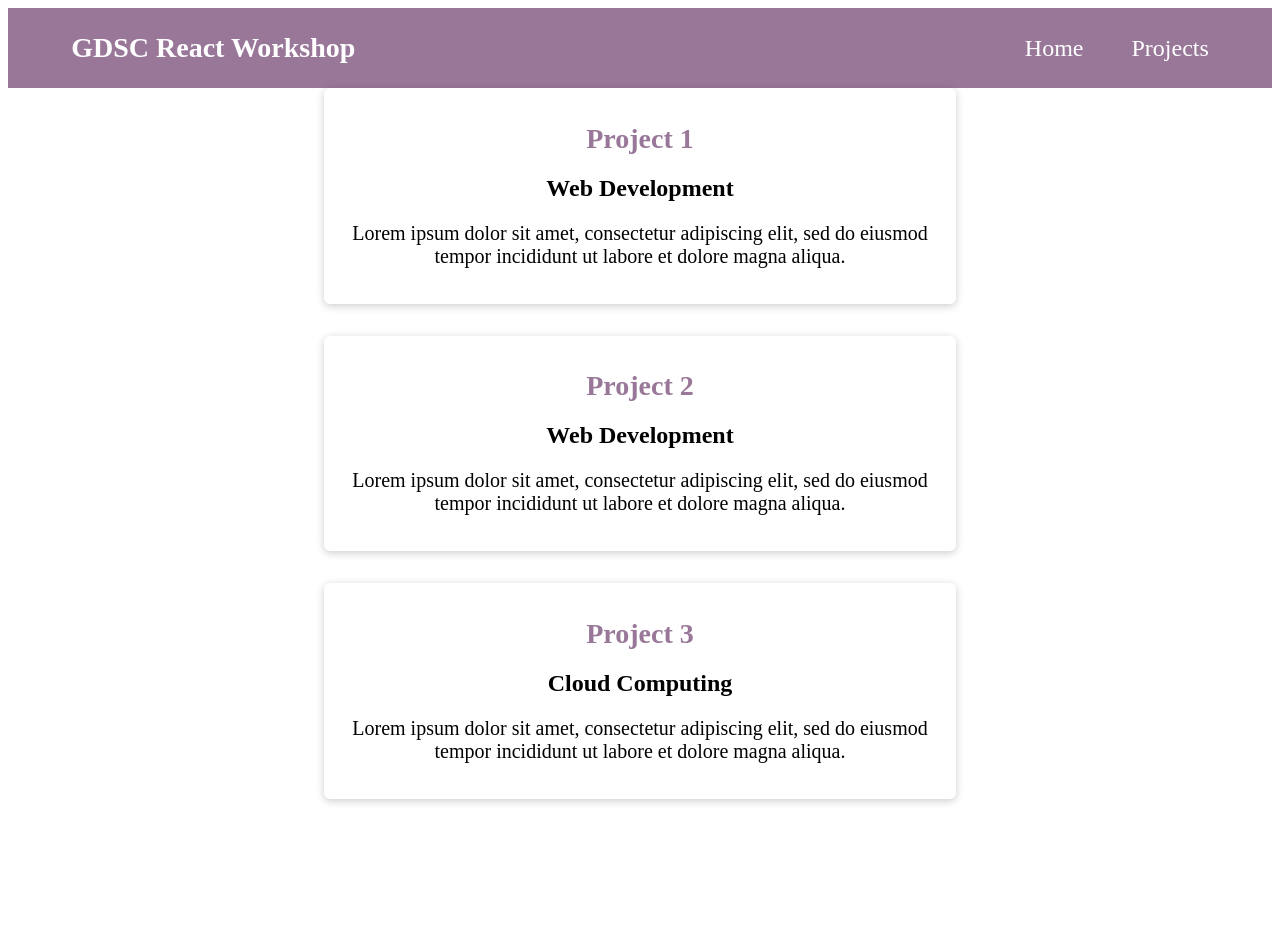
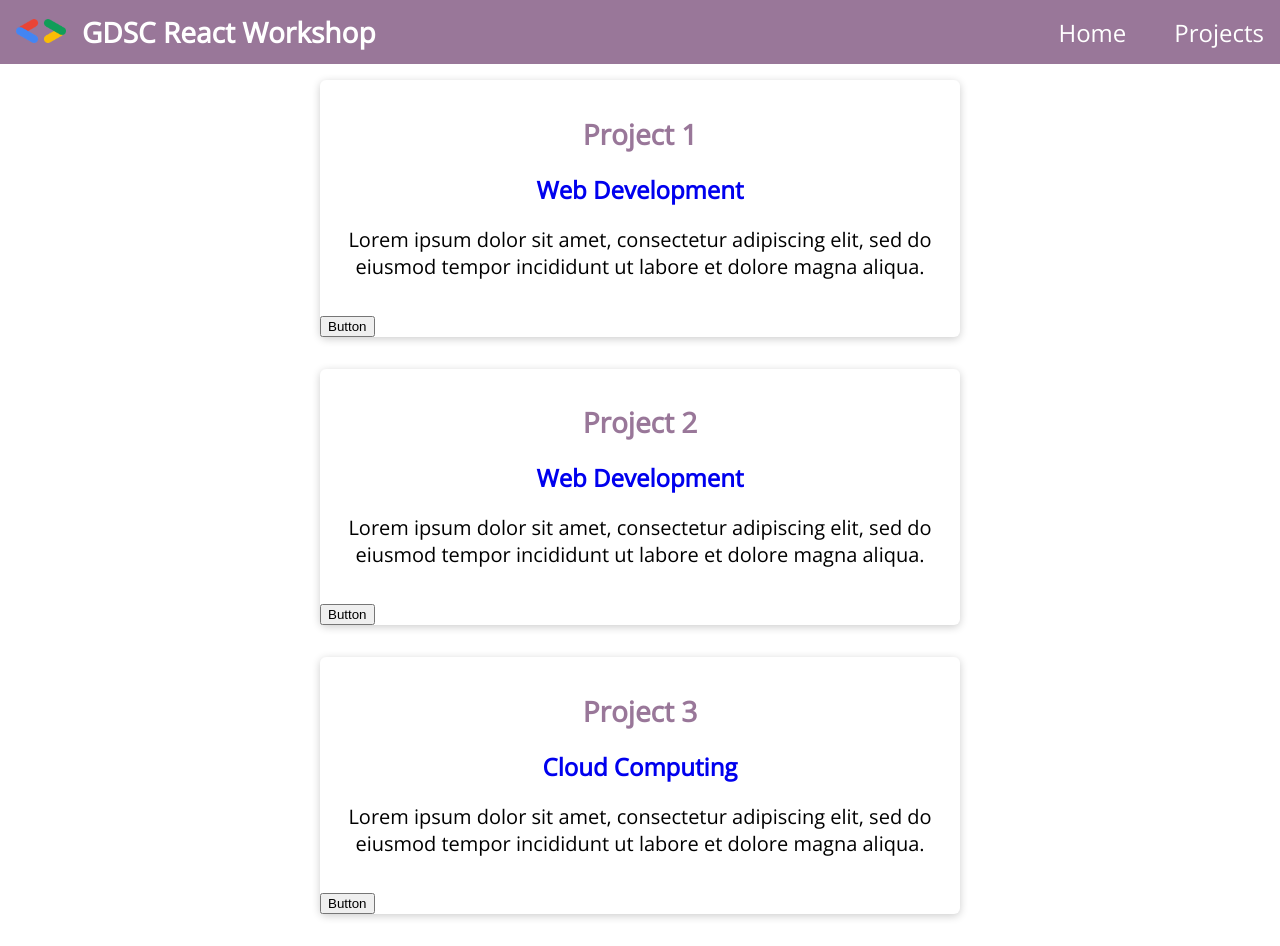
Before and after one commit to tanyyyming/GDSC-React-Workshop-2024, a React (Create React App) app: page /projects in a window 1280 px wide. Before the commit the page ends 831 px from the top, so only its background shows below. Built offline with nearby package versions, Linux system fonts and the light colour scheme.

Commit message:
add style

```diff
--- a/public/index.html
+++ b/public/index.html
@@ -24,9 +24,9 @@
       work correctly both with client-side routing and a non-root public URL.
       Learn how to configure a non-root public URL by running `npm run build`.
     -->
-    <title>React App</title>
+    <title>GDSC React</title>
   </head>
-  <body>
+  <body style="margin: 0">
     <noscript>You need to enable JavaScript to run this app.</noscript>
     <div id="root"></div>
     <!--
--- a/src/App.js
+++ b/src/App.js
@@ -8,14 +8,12 @@ import NavBar from './components/NavBar';
 function App() {
   return (
     <BrowserRouter>
-      <div>
         <NavBar />
         <Routes>
           <Route path="/" element={<Home />} />
           <Route path="/projects" element={<ProjectOverview projects={projects}/>} />
           <Route path="/projects/:id" element={<Project projects={projects}/>} />
         </Routes>
-      </div>
     </BrowserRouter>
   )
 }
--- a/src/components/NavBar.css
+++ b/src/components/NavBar.css
@@ -1,17 +1,20 @@
 .header {
   max-width: 100%;
-  height: 5rem;
+  height: 2rem;
   display: flex;
   align-items: center;
   justify-content: space-between;
   background-color: #979;
-  padding: 0 5%
 }
 
 .logo {
   font-size: 1.75rem;
   color: white;
   font-weight: bold;
+}
+
+.logo-img {
+  margin-right: 1rem;
 }
 
 .header ul {
@@ -32,8 +35,6 @@
   color: white;
 }
 
-.header a:hover,
-.header a:active,
-.header a.active {
+.header a:hover {
   color: #333;
 }
--- a/src/components/NavBar.js
+++ b/src/components/NavBar.js
@@ -3,8 +3,11 @@ import './NavBar.css';
 
 function NavBar() {
   return (
-    <header className="header">
-      <div className="logo"> GDSC React Workshop</div>
+    <header className="content header">
+        <div className="logo">
+            <img className="logo-img" src="./logo.png" alt="GDSC Logo" width="50px" />
+            GDSC React Workshop
+        </div>
         <nav>
             <ul>
             <li>
--- a/src/components/ProjectCard.css
+++ b/src/components/ProjectCard.css
@@ -4,8 +4,13 @@
   margin-bottom: 2rem;
   width: 50%;
   align: center;
+  transition: transform 0.3s ease-in-out;
 }
 
 .project-card a {
   text-decoration: none;
 }
+
+.project-card:hover {
+    transform: scale(1.1);
+}
--- a/src/components/ProjectCard.js
+++ b/src/components/ProjectCard.js
@@ -2,21 +2,25 @@ import { Link } from 'react-router-dom';
 import Card from "./Card";
 import './ProjectCard.css';
 import '../style.css';
+import React, {useState} from 'react';
+function ProjectCard(props) {
+    return (
+        <div className={"project-card"}>
+            <Card>
+            <Link to={`/projects/${props.project.id}`}>
+                <div className="content">
 
-function ProjectCard({ project }) {
-  return (
-      <div className="project-card">
-        <Card>
-          <div className="content">
-            <Link to={`/projects/${project.id}`}>
-              <h1>{project.name}</h1>
+                <h1>{props.project.name}</h1>
+                <h2>{props.project.type}</h2>
+                <p>{props.project.description}</p>
+
+                </div>
             </Link>
-            <h2>{project.type}</h2>
-            <p>{project.description}</p>
-          </div>
-        </Card>
-      </div>
-  )
+                <button onClick={() => props.clickedStateHandler(props.project.id)}>Button</button>
+            </Card>
+
+        </div>
+    )
 }
 
 export default ProjectCard;
--- a/src/pages/ProjectOverview.js
+++ b/src/pages/ProjectOverview.js
@@ -1,11 +1,16 @@
 import ProjectCard from '../components/ProjectCard'
+import React, {useState} from 'react';
 
 function ProjectOverview({ projects }) {
+    const [clickedState, setClickedState] = useState(null);
+    const clickedStateHandler = (projectId) => setClickedState(projectId);
   return (
-    <div>
-      {projects.map((project) => (
-        <ProjectCard project={project} />
-      ))}
+    <div className ="projects" >
+        {clickedState && <h1>{`You are currently viewing project ${clickedState}`}</h1>}
+        {projects.map((project) => (
+            <ProjectCard project={project}
+            clickedStateHandler={clickedStateHandler}/>
+        ))}
     </div>
   );
 }
--- a/src/style.css
+++ b/src/style.css
@@ -1,14 +1,23 @@
+@import url('https://fonts.googleapis.com/css2?family=Be+Vietnam+Pro:wght@600&family=Open+Sans:wght@300&display=swap');
+
 .content {
   text-align: center;
   padding: 1rem;
+  font-family: 'Open Sans', sans-serif;
 }
 
 .content h1 {
   font-size: 1.75rem;
   color: #979;
+  font-family: 'Open Sans', sans-serif;
 }
 
 .content p {
   font-size: 1.25rem;
   color: #000;
+  font-family: 'Open Sans', sans-serif;
 }
+
+.projects {
+    margin-top: 1rem;
+}
```
Also changed, not shown: public/logo.png (added), 1 other file (tests, documents, lock files or other folders). Lines whose indentation alone changed are shown as unchanged.
